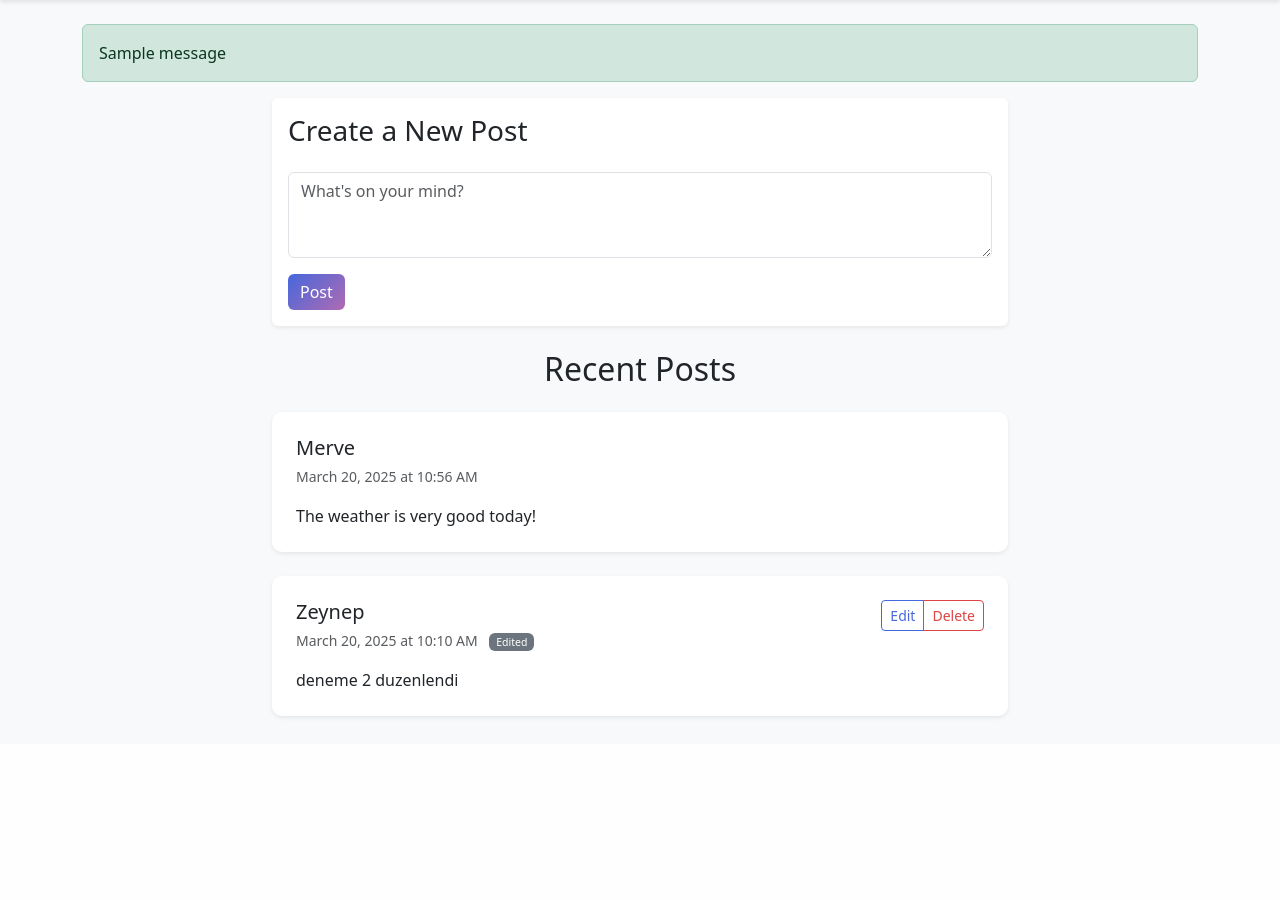
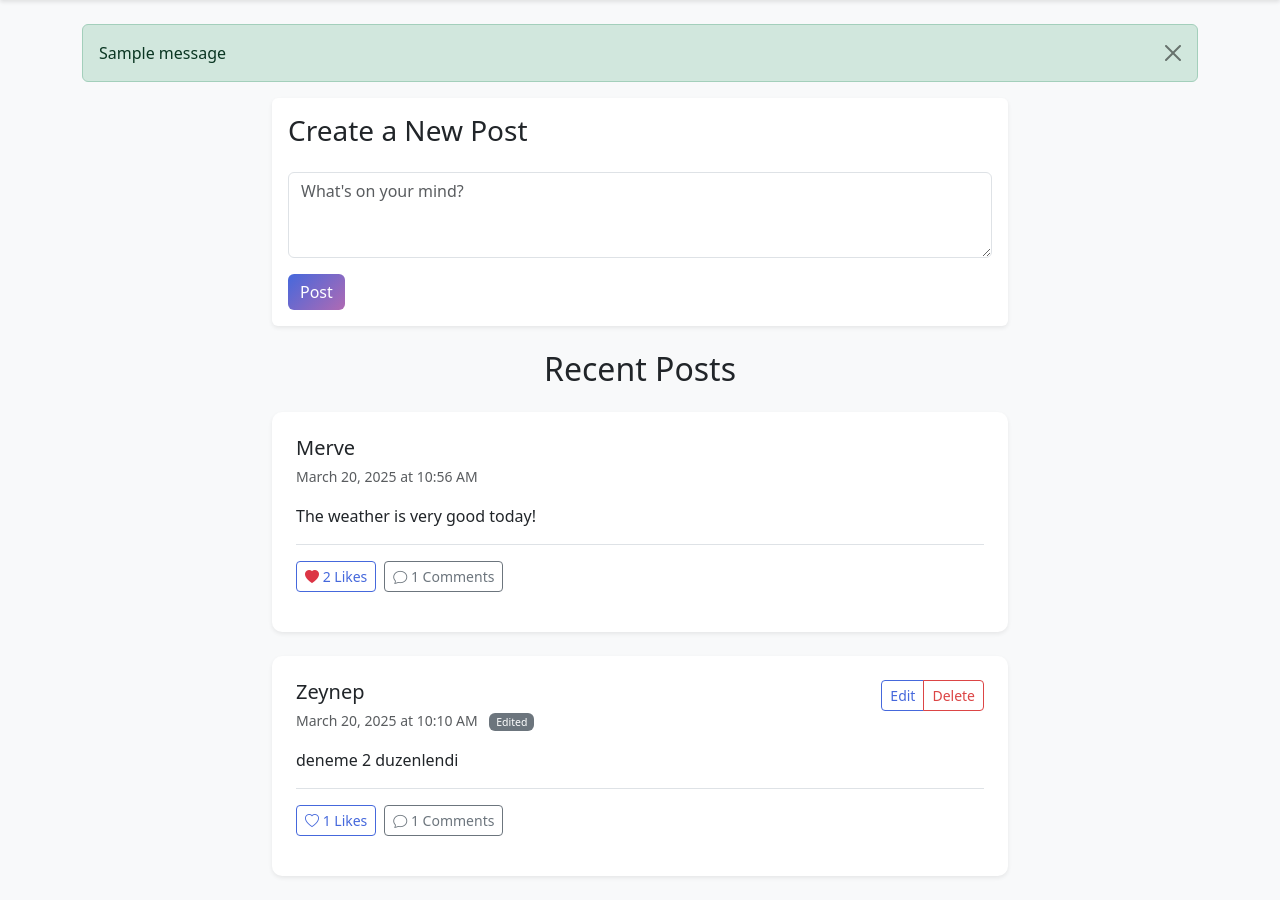
Before and after one commit to zeynepmervee/Social-App, a Flask app: page / in a window 1280 px wide. Shown: the part 56-956 px from the top of the page. Before the commit the page ends 775 px from the top, so only its background shows below. Run offline with Flask 3, Linux system fonts and the light colour scheme; a user stored in the database is signed in; one stand-in notice (Sample message) is shown; some libraries are stand-ins or nearby versions.

Commit message:
Like and comment features added

```diff
--- a/app.py
+++ b/app.py
@@ -1,6 +1,7 @@
-from flask import Flask, render_template, redirect, url_for, flash, request
+from flask import Flask, render_template, redirect, url_for, flash, request, jsonify
 from flask_login import LoginManager, login_user, logout_user, login_required, current_user
-from models import db, User, Post
+from flask_wtf.csrf import CSRFProtect
+from models import db, User, Post, Like, Comment
 from forms import LoginForm, RegistrationForm, UpdateProfileForm, PostForm
 import os
 
@@ -10,9 +11,11 @@ app.config['SQLALCHEMY_DATABASE_URI'] = 'sqlite:///social.db'
 app.config['SQLALCHEMY_TRACK_MODIFICATIONS'] = False
 
 db.init_app(app)
+csrf = CSRFProtect(app)
 login_manager = LoginManager()
 login_manager.init_app(app)
 login_manager.login_view = 'login'
+login_manager.login_message_category = 'info'
 
 @login_manager.user_loader
 def load_user(user_id):
@@ -122,6 +125,62 @@ def logout():
     logout_user()
     return redirect(url_for('login'))
 
+@app.route('/post/<int:post_id>/like', methods=['POST'])
+@login_required
+def like_post(post_id):
+    try:
+        post = Post.query.get_or_404(post_id)
+        like = Like.query.filter_by(user_id=current_user.id, post_id=post_id).first()
+
+        if like:
+            db.session.delete(like)
+            db.session.commit()
+            return jsonify({'status': 'unliked', 'likes_count': post.likes_count})
+        else:
+            like = Like(user_id=current_user.id, post_id=post_id)
+            db.session.add(like)
+            db.session.commit()
+            return jsonify({'status': 'liked', 'likes_count': post.likes_count})
+    except Exception as e:
+        db.session.rollback()
+        return jsonify({'error': str(e)}), 500
+
+@app.route('/post/<int:post_id>/comment', methods=['POST'])
+@login_required
+def add_comment(post_id):
+    try:
+        post = Post.query.get_or_404(post_id)
+        content = request.form.get('content')
+
+        if not content or not content.strip():
+            flash('Comment cannot be empty!', 'danger')
+            return redirect(url_for('home'))
+
+        comment = Comment(content=content.strip(), author=current_user, post=post)
+        db.session.add(comment)
+        db.session.commit()
+        flash('Comment added successfully!', 'success')
+        return redirect(url_for('home'))
+    except Exception as e:
+        db.session.rollback()
+        flash('An error occurred while adding your comment.', 'danger')
+        return redirect(url_for('home'))
+
+@app.route('/post/<int:post_id>/comments')
+@login_required
+def get_comments(post_id):
+    post = Post.query.get_or_404(post_id)
+    return render_template('_comments.html', post=post)
+
+@app.errorhandler(404)
+def not_found_error(error):
+    return render_template('404.html'), 404
+
+@app.errorhandler(500)
+def internal_error(error):
+    db.session.rollback()
+    return render_template('500.html'), 500
+
 if __name__ == '__main__':
     with app.app_context():
         db.create_all()
--- a/static/style.css
+++ b/static/style.css
@@ -61,3 +61,50 @@ body {
     background-color: #dc4545;
     border-color: #dc4545;
 }
+
+/* Likes and Comments Styles */
+.like-btn {
+    transition: all 0.2s ease;
+}
+
+.like-btn:hover {
+    transform: scale(1.05);
+}
+
+.like-btn .bi-heart-fill {
+    color: #dc3545;
+}
+
+.comments-section {
+    background-color: #f8f9fa;
+    border-radius: 0.5rem;
+    padding: 1rem;
+    margin-top: 1rem;
+}
+
+.comment {
+    padding: 0.75rem;
+    border-radius: 0.5rem;
+    background-color: white;
+    box-shadow: 0 1px 3px rgba(0, 0, 0, 0.1);
+}
+
+.comment:not(:last-child) {
+    margin-bottom: 0.75rem;
+}
+
+.comment-form .input-group {
+    box-shadow: 0 2px 4px rgba(0, 0, 0, 0.1);
+    border-radius: 0.5rem;
+    overflow: hidden;
+}
+
+.comment-form .form-control {
+    border: none;
+    padding: 0.75rem 1rem;
+}
+
+.comment-form .btn {
+    padding: 0.75rem 1.5rem;
+    border-radius: 0;
+}
--- /dev/null
+++ b/templates/_comments.html
@@ -0,0 +1,13 @@
+{% for comment in post.comments %}
+<div class="comment mb-2">
+    <div class="d-flex align-items-start">
+        <div class="flex-grow-1">
+            <div class="d-flex justify-content-between align-items-center">
+                <strong class="me-2">{{ comment.author.name }}</strong>
+                <small class="text-muted">{{ comment.created_at.strftime('%B %d, %Y at %I:%M %p') }}</small>
+            </div>
+            <p class="mb-0">{{ comment.content }}</p>
+        </div>
+    </div>
+</div>
+{% endfor %}
--- a/templates/base.html
+++ b/templates/base.html
@@ -3,8 +3,10 @@
 <head>
     <meta charset="UTF-8">
     <meta name="viewport" content="width=device-width, initial-scale=1.0">
+    <meta name="csrf-token" content="{{ csrf_token() }}">
     <title>{% block title %}Social App{% endblock %}</title>
     <link href="https://cdn.jsdelivr.net/npm/bootstrap@5.3.0/dist/css/bootstrap.min.css" rel="stylesheet">
+    <link href="https://cdn.jsdelivr.net/npm/bootstrap-icons@1.7.2/font/bootstrap-icons.css" rel="stylesheet">
     <link rel="stylesheet" href="{{ url_for('static', filename='style.css') }}">
 </head>
 <body>
@@ -36,7 +38,10 @@
         {% with messages = get_flashed_messages(with_categories=true) %}
             {% if messages %}
                 {% for category, message in messages %}
-                    <div class="alert alert-{{ category }}">{{ message }}</div>
+                    <div class="alert alert-{{ category }} alert-dismissible fade show" role="alert">
+                        {{ message }}
+                        <button type="button" class="btn-close" data-bs-dismiss="alert" aria-label="Close"></button>
+                    </div>
                 {% endfor %}
             {% endif %}
         {% endwith %}
@@ -45,5 +50,6 @@
     </div>
 
     <script src="https://cdn.jsdelivr.net/npm/bootstrap@5.3.0/dist/js/bootstrap.bundle.min.js"></script>
+    {% block scripts %}{% endblock %}
 </body>
 </html>
--- a/templates/home.html
+++ b/templates/home.html
@@ -13,6 +13,11 @@
                     {{ post_form.hidden_tag() }}
                     <div class="mb-3">
                         {{ post_form.content(class="form-control", rows="3", placeholder="What's on your mind?") }}
+                        {% if post_form.content.errors %}
+                            {% for error in post_form.content.errors %}
+                                <div class="text-danger">{{ error }}</div>
+                            {% endfor %}
+                        {% endif %}
                     </div>
                     {{ post_form.submit(class="btn btn-primary") }}
                 </form>
@@ -48,6 +53,37 @@
                         {% endif %}
                     </div>
                     <p class="card-text">{{ post.content }}</p>
+
+                    <!-- Likes and Comments Section -->
+                    <div class="border-top pt-3 mt-3">
+                        <div class="d-flex align-items-center mb-3">
+                            <button class="btn btn-sm btn-outline-primary like-btn me-2"
+                                    data-post-id="{{ post.id }}"
+                                    data-liked="{{ 'true' if current_user.has_liked_post(post) else 'false' }}">
+                                <i class="bi bi-heart{% if current_user.has_liked_post(post) %}-fill{% endif %}"></i>
+                                <span class="likes-count">{{ post.likes_count }}</span> Likes
+                            </button>
+                            <button class="btn btn-sm btn-outline-secondary comment-toggle"
+                                    data-post-id="{{ post.id }}">
+                                <i class="bi bi-chat"></i>
+                                {{ post.comments|length }} Comments
+                            </button>
+                        </div>
+
+                        <!-- Comments Section -->
+                        <div class="comments-section" id="comments-{{ post.id }}" style="display: none;">
+                            <div class="comments-list border-top pt-3">
+                                {% include '_comments.html' %}
+                            </div>
+                            <form class="comment-form mt-3" action="{{ url_for('add_comment', post_id=post.id) }}" method="POST">
+                                <input type="hidden" name="csrf_token" value="{{ csrf_token() }}">
+                                <div class="input-group">
+                                    <input type="text" name="content" class="form-control" placeholder="Write a comment..." required>
+                                    <button type="submit" class="btn btn-primary">Send</button>
+                                </div>
+                            </form>
+                        </div>
+                    </div>
                 </div>
             </div>
             {% else %}
@@ -59,3 +95,51 @@
     </div>
 </div>
 {% endblock %}
+
+{% block scripts %}
+<script>
+document.addEventListener('DOMContentLoaded', function() {
+    // Like functionality
+    document.querySelectorAll('.like-btn').forEach(button => {
+        button.addEventListener('click', function() {
+            const postId = this.dataset.postId;
+            fetch(`/post/${postId}/like`, {
+                method: 'POST',
+                headers: {
+                    'Content-Type': 'application/json',
+                    'X-CSRFToken': document.querySelector('meta[name="csrf-token"]').getAttribute('content')
+                },
+                credentials: 'same-origin'
+            })
+            .then(response => response.json())
+            .then(data => {
+                const icon = this.querySelector('i');
+                if (data.status === 'liked') {
+                    icon.classList.remove('bi-heart');
+                    icon.classList.add('bi-heart-fill');
+                    this.dataset.liked = 'true';
+                } else {
+                    icon.classList.remove('bi-heart-fill');
+                    icon.classList.add('bi-heart');
+                    this.dataset.liked = 'false';
+                }
+                this.querySelector('.likes-count').textContent = data.likes_count;
+            })
+            .catch(error => {
+                console.error('Error:', error);
+                alert('An error occurred while processing your request.');
+            });
+        });
+    });
+
+    // Toggle comments
+    document.querySelectorAll('.comment-toggle').forEach(button => {
+        button.addEventListener('click', function() {
+            const postId = this.dataset.postId;
+            const commentsSection = document.querySelector(`#comments-${postId}`);
+            commentsSection.style.display = commentsSection.style.display === 'none' ? 'block' : 'none';
+        });
+    });
+});
+</script>
+{% endblock %}
```
Also changed, not shown: models.py (+28 -2 lines), templates/404.html (added, +14 -0 lines), templates/500.html (added, +14 -0 lines), instance/social.db.
